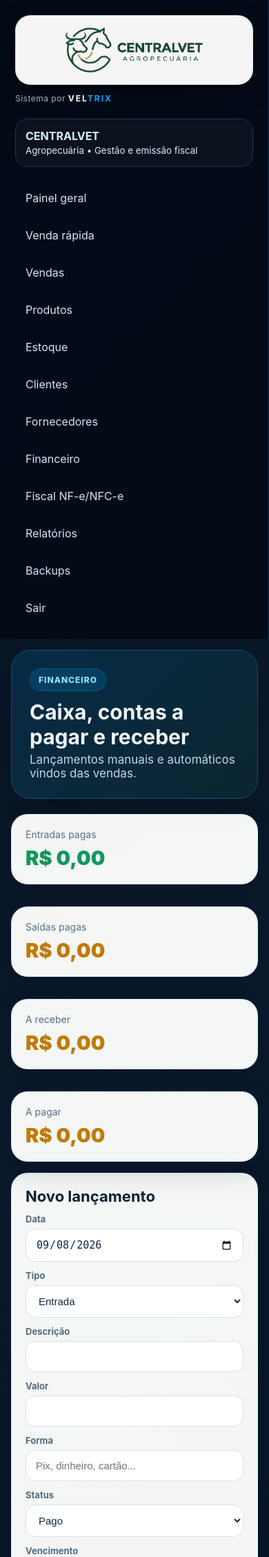
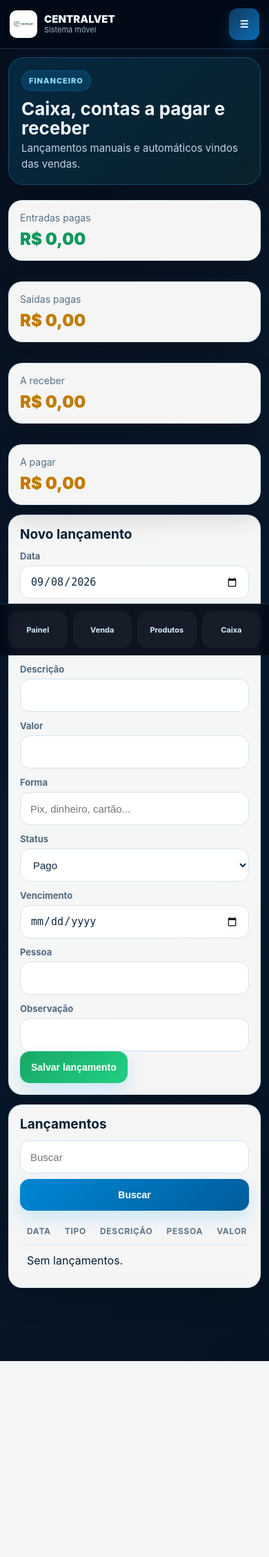
Before and after one commit to sketchJayJay/CentralVet, a Flask app: page /financeiro in a window 390 px wide; the page is wider, and only the part inside the window is pictured. Shown: the top 2257 px of that part at 69% size. After the commit the page ends 1973 px from the top of that part, so only its background shows below. Run offline with Flask 3, Linux system fonts and the light colour scheme; the visitor is signed in with stand-in values (Sample User, id 1); data that the repository does not hold is empty.

Commit message:
Add files via upload

```diff
--- a/static/style.css
+++ b/static/style.css
@@ -1,28 +1,129 @@
-
 :root{
   --bg:#07111f; --panel:#0d1b2e; --panel2:#10243c; --text:#eef6ff; --muted:#9fb4c8;
   --blue:#00a8ff; --cyan:#42e8ff; --green:#20d083; --danger:#ff5f6d; --warn:#f3b33d; --line:#183955;
 }
-*{box-sizing:border-box} body{margin:0;font-family:Inter,Segoe UI,Arial,sans-serif;background:linear-gradient(135deg,#06101d,#0a1a2c 55%,#051322);color:var(--text)}
-a{color:inherit;text-decoration:none}.layout{display:flex;min-height:100vh}.side{width:265px;background:rgba(3,10,22,.92);border-right:1px solid #12304c;padding:22px;position:fixed;inset:0 auto 0 0;overflow:auto}
-.logo{font-weight:900;font-size:24px;letter-spacing:3px;color:white}.logo span{color:var(--blue)}.brand-sub{font-size:12px;color:var(--cyan);letter-spacing:2px;margin-top:3px}.side .company{margin:22px 0;padding:14px;border:1px solid var(--line);border-radius:18px;background:rgba(255,255,255,.03);color:#d6efff}
-.menu{display:grid;gap:8px}.menu a{padding:12px 14px;border-radius:14px;color:#cfe7fb;border:1px solid transparent}.menu a:hover,.menu a.active{background:linear-gradient(135deg,#0d3b66,#073152);border-color:#1e70a7;box-shadow:0 0 18px rgba(0,168,255,.12)}
-.main{margin-left:265px;width:calc(100% - 265px);padding:28px}.hero{background:linear-gradient(135deg,rgba(0,168,255,.15),rgba(32,208,131,.07));border:1px solid #164b73;border-radius:28px;padding:26px;margin-bottom:22px;box-shadow:0 24px 60px rgba(0,0,0,.2)}
-.badge{display:inline-block;background:rgba(0,168,255,.16);color:#8de4ff;border:1px solid rgba(0,168,255,.25);padding:8px 12px;border-radius:999px;font-size:12px;font-weight:800;letter-spacing:1px;text-transform:uppercase}.hero h1{margin:12px 0 5px;font-size:40px}.hero p{color:#c1d5e8;font-size:17px;margin:0}
-.grid{display:grid;grid-template-columns:repeat(4,minmax(0,1fr));gap:16px}.grid2{display:grid;grid-template-columns:1fr 1fr;gap:16px}.card{background:rgba(255,255,255,.96);color:#092033;border-radius:24px;padding:20px;border:1px solid rgba(0,168,255,.14);box-shadow:0 15px 40px rgba(0,0,0,.16);margin-bottom:16px}.card.dark{background:rgba(13,27,46,.88);color:var(--text);border-color:#174264}.card h2{margin:0 0 12px;font-size:22px}.metric .label{color:#577083;font-size:14px}.metric .value{font-size:29px;font-weight:900;margin-top:8px;color:#071b34}.metric .value.green{color:#11975d}.metric .value.warn{color:#c17b00}
-.actions{display:flex;gap:10px;flex-wrap:wrap;margin:14px 0}.btn,button{display:inline-flex;align-items:center;justify-content:center;gap:8px;border:0;border-radius:14px;padding:12px 16px;background:linear-gradient(135deg,#0087d5,#005c9c);color:#fff;font-weight:800;cursor:pointer;box-shadow:0 10px 24px rgba(0,168,255,.18)}button.secondary,.btn.secondary{background:#edf7ff;color:#063250;border:1px solid #cdefff;box-shadow:none}.btn.green,button.green{background:linear-gradient(135deg,#19a865,#20d083)}.btn.danger,button.danger{background:#ffe6e9;color:#af182b;border:1px solid #ffbcc5;box-shadow:none}.btn.warn,button.warn{background:#fff6de;color:#8c5f00;border:1px solid #ffe3a2;box-shadow:none}
-form .row{display:grid;grid-template-columns:repeat(4,1fr);gap:12px}label{display:block;font-size:13px;color:#536b7f;margin-bottom:6px;font-weight:700}input,select,textarea{width:100%;border:1px solid #d4e4ef;border-radius:14px;padding:13px 14px;font-size:15px;background:#fff;color:#102a43;outline:none}textarea{min-height:76px}.dark input,.dark select,.dark textarea{background:#071827;color:#fff;border-color:#214d72}.dark label{color:#b9d7ee}
-table{width:100%;border-collapse:collapse}th{text-align:left;font-size:12px;text-transform:uppercase;letter-spacing:.7px;color:#5d7488;padding:12px 10px;border-bottom:1px solid #dce8f0}td{padding:12px 10px;border-bottom:1px solid #edf2f7;vertical-align:middle}.dark th{color:#a3c6dd;border-bottom-color:#1b4567}.dark td{border-bottom-color:#173852}
-.flash{padding:12px 16px;border-radius:16px;margin-bottom:16px}.flash.ok{background:#ddffef;color:#05613a}.flash.erro{background:#ffe2e6;color:#8f1324}.pill{display:inline-flex;padding:6px 10px;border-radius:999px;background:#e9f6ff;color:#075985;font-weight:800;font-size:12px}.pill.red{background:#ffe2e6;color:#a3142a}.pill.green{background:#e0ffef;color:#087246}.pill.warn{background:#fff1ca;color:#946300}
-.quick-sale{display:grid;gap:10px}.item-row{display:grid;grid-template-columns:2fr .8fr 1fr auto;gap:10px;align-items:end;margin-bottom:8px}.hide-print{}
-.receipt{max-width:780px;margin:auto;background:#fff;color:#111;padding:32px;border-radius:12px}.receipt h1{margin:0;font-size:28px}.receipt .top{display:flex;justify-content:space-between;gap:20px;border-bottom:2px solid #111;padding-bottom:12px;margin-bottom:18px}
-@media(max-width:900px){.side{position:relative;width:100%;height:auto}.layout{display:block}.main{margin:0;width:100%;padding:16px}.grid,.grid2,form .row{grid-template-columns:1fr}.item-row{grid-template-columns:1fr}.hero h1{font-size:30px}}
-@media print{.side,.hide-print,.actions{display:none!important}.main{margin:0;width:100%;padding:0}body{background:#fff;color:#000}.card,.hero{box-shadow:none;border:0}.receipt{padding:0;max-width:none}}
+*{box-sizing:border-box}
+html{-webkit-text-size-adjust:100%}
+body{margin:0;font-family:Inter,Segoe UI,Arial,sans-serif;background:linear-gradient(135deg,#06101d,#0a1a2c 55%,#051322);color:var(--text)}
+a{color:inherit;text-decoration:none}
+img{max-width:100%}
+.layout{display:flex;min-height:100vh}
+.side{width:265px;background:rgba(3,10,22,.92);border-right:1px solid #12304c;padding:22px;position:fixed;inset:0 auto 0 0;overflow:auto;z-index:50;transition:transform .25s ease, box-shadow .25s ease}
+.logo{font-weight:900;font-size:24px;letter-spacing:3px;color:white}
+.logo span{color:var(--blue)}
+.brand-sub{font-size:12px;color:var(--cyan);letter-spacing:2px;margin-top:3px}
+.side .company{margin:22px 0;padding:14px;border:1px solid var(--line);border-radius:18px;background:rgba(255,255,255,.03);color:#d6efff}
+.menu{display:grid;gap:8px}
+.menu a{padding:13px 14px;border-radius:14px;color:#cfe7fb;border:1px solid transparent;font-weight:600}
+.menu a:hover,.menu a.active{background:linear-gradient(135deg,#0d3b66,#073152);border-color:#1e70a7;box-shadow:0 0 18px rgba(0,168,255,.12)}
+.main{margin-left:265px;width:calc(100% - 265px);padding:28px;min-width:0}
+.hero{background:linear-gradient(135deg,rgba(0,168,255,.15),rgba(32,208,131,.07));border:1px solid #164b73;border-radius:28px;padding:26px;margin-bottom:22px;box-shadow:0 24px 60px rgba(0,0,0,.2)}
+.badge{display:inline-block;background:rgba(0,168,255,.16);color:#8de4ff;border:1px solid rgba(0,168,255,.25);padding:8px 12px;border-radius:999px;font-size:12px;font-weight:800;letter-spacing:1px;text-transform:uppercase}
+.hero h1{margin:12px 0 5px;font-size:40px;line-height:1.06}
+.hero p{color:#c1d5e8;font-size:17px;margin:0}
+.grid{display:grid;grid-template-columns:repeat(4,minmax(0,1fr));gap:16px}
+.grid2{display:grid;grid-template-columns:1fr 1fr;gap:16px}
+.card{background:rgba(255,255,255,.96);color:#092033;border-radius:24px;padding:20px;border:1px solid rgba(0,168,255,.14);box-shadow:0 15px 40px rgba(0,0,0,.16);margin-bottom:16px;min-width:0}
+.card.dark{background:rgba(13,27,46,.88);color:var(--text);border-color:#174264}
+.card h2{margin:0 0 12px;font-size:22px}
+.metric .label{color:#577083;font-size:14px}
+.metric .value{font-size:29px;font-weight:900;margin-top:8px;color:#071b34;word-break:break-word}
+.metric .value.green{color:#11975d}
+.metric .value.warn{color:#c17b00}
+.actions{display:flex;gap:10px;flex-wrap:wrap;margin:14px 0}
+.btn,button{display:inline-flex;align-items:center;justify-content:center;gap:8px;border:0;border-radius:14px;padding:12px 16px;background:linear-gradient(135deg,#0087d5,#005c9c);color:#fff;font-weight:800;cursor:pointer;box-shadow:0 10px 24px rgba(0,168,255,.18);font-size:14px;line-height:1.2;text-align:center}
+button.secondary,.btn.secondary{background:#edf7ff;color:#063250;border:1px solid #cdefff;box-shadow:none}
+.btn.green,button.green{background:linear-gradient(135deg,#19a865,#20d083)}
+.btn.danger,button.danger{background:#ffe6e9;color:#af182b;border:1px solid #ffbcc5;box-shadow:none}
+.btn.warn,button.warn{background:#fff6de;color:#8c5f00;border:1px solid #ffe3a2;box-shadow:none}
+form .row{display:grid;grid-template-columns:repeat(4,1fr);gap:12px}
+label{display:block;font-size:13px;color:#536b7f;margin-bottom:6px;font-weight:700}
+input,select,textarea{width:100%;border:1px solid #d4e4ef;border-radius:14px;padding:13px 14px;font-size:15px;background:#fff;color:#102a43;outline:none;min-height:48px}
+textarea{min-height:96px;resize:vertical}
+.dark input,.dark select,.dark textarea{background:#071827;color:#fff;border-color:#214d72}
+.dark label{color:#b9d7ee}
+table{width:100%;border-collapse:collapse}
+th{text-align:left;font-size:12px;text-transform:uppercase;letter-spacing:.7px;color:#5d7488;padding:12px 10px;border-bottom:1px solid #dce8f0}
+td{padding:12px 10px;border-bottom:1px solid #edf2f7;vertical-align:middle}
+.dark th{color:#a3c6dd;border-bottom-color:#1b4567}
+.dark td{border-bottom-color:#173852}
+.flash{padding:12px 16px;border-radius:16px;margin-bottom:16px}
+.flash.ok{background:#ddffef;color:#05613a}
+.flash.erro{background:#ffe2e6;color:#8f1324}
+.pill{display:inline-flex;padding:6px 10px;border-radius:999px;background:#e9f6ff;color:#075985;font-weight:800;font-size:12px}
+.pill.red{background:#ffe2e6;color:#a3142a}
+.pill.green{background:#e0ffef;color:#087246}
+.pill.warn{background:#fff1ca;color:#946300}
+.quick-sale{display:grid;gap:10px}
+.item-row{display:grid;grid-template-columns:2fr .8fr 1fr auto;gap:10px;align-items:end;margin-bottom:8px}
+.hide-print{}
+.receipt{max-width:780px;margin:auto;background:#fff;color:#111;padding:32px;border-radius:12px}
+.receipt h1{margin:0;font-size:28px}
+.receipt .top{display:flex;justify-content:space-between;gap:20px;border-bottom:2px solid #111;padding-bottom:12px;margin-bottom:18px}
+.client-logo-box{background:rgba(255,255,255,.96);border:1px solid rgba(32,208,131,.22);border-radius:22px;padding:12px;margin-bottom:12px;box-shadow:0 12px 35px rgba(0,0,0,.22)}
+.client-logo-box img{width:100%;display:block;object-fit:contain;max-height:92px}
+.powered{color:#9fb4c8;font-size:12px;letter-spacing:.5px;margin:0 0 14px}
+.powered b{color:#fff;letter-spacing:2px}
+.powered span{color:var(--blue)}
+.login-card{position:relative;overflow:hidden}
+.login-card:before{content:"";position:absolute;inset:-120px -80px auto auto;width:260px;height:260px;background:radial-gradient(circle,rgba(32,208,131,.2),transparent 62%);pointer-events:none}
+.login-logo-wrap{background:rgba(255,255,255,.96);border-radius:24px;padding:14px;margin-bottom:16px;box-shadow:0 18px 40px rgba(0,0,0,.25)}
+.login-logo-wrap img{display:block;width:100%;height:auto;object-fit:contain}
+.hero-branded{display:grid;grid-template-columns:1fr minmax(230px,380px);align-items:center;gap:18px}
+.hero-branded .actions{grid-column:1 / -1}
+.hero-logo{background:rgba(255,255,255,.97);border-radius:24px;padding:16px;border:1px solid rgba(255,255,255,.45);box-shadow:0 18px 45px rgba(0,0,0,.2)}
+.hero-logo img{display:block;width:100%;height:auto;object-fit:contain}
+.receipt-logo-line{display:flex;align-items:center;gap:14px}
+.receipt-logo-line img{width:180px;max-height:80px;object-fit:contain}
+.mobile-topbar,.mobile-backdrop,.mobile-quicknav{display:none}
+.inline-form{display:flex;gap:8px;flex-wrap:wrap}
+.inline-form input,.inline-form select{flex:1 1 220px}
+.table-wrap{overflow:auto;-webkit-overflow-scrolling:touch}
 
-.client-logo-box{background:rgba(255,255,255,.96);border:1px solid rgba(32,208,131,.22);border-radius:22px;padding:12px;margin-bottom:12px;box-shadow:0 12px 35px rgba(0,0,0,.22)}
-.client-logo-box img{width:100%;display:block;object-fit:contain;max-height:92px}.powered{color:#9fb4c8;font-size:12px;letter-spacing:.5px;margin:0 0 14px}.powered b{color:#fff;letter-spacing:2px}.powered span{color:var(--blue)}
-.login-card{position:relative;overflow:hidden}.login-card:before{content:"";position:absolute;inset:-120px -80px auto auto;width:260px;height:260px;background:radial-gradient(circle,rgba(32,208,131,.2),transparent 62%);pointer-events:none}.login-logo-wrap{background:rgba(255,255,255,.96);border-radius:24px;padding:14px;margin-bottom:16px;box-shadow:0 18px 40px rgba(0,0,0,.25)}.login-logo-wrap img{display:block;width:100%;height:auto;object-fit:contain}
-.hero-branded{display:grid;grid-template-columns:1fr minmax(230px,380px);align-items:center;gap:18px}.hero-branded .actions{grid-column:1 / -1}.hero-logo{background:rgba(255,255,255,.97);border-radius:24px;padding:16px;border:1px solid rgba(255,255,255,.45);box-shadow:0 18px 45px rgba(0,0,0,.2)}.hero-logo img{display:block;width:100%;height:auto;object-fit:contain}
-.receipt-logo-line{display:flex;align-items:center;gap:14px}.receipt-logo-line img{width:180px;max-height:80px;object-fit:contain}
-@media(max-width:900px){.hero-branded{grid-template-columns:1fr}.hero-logo{order:-1}.client-logo-box img{max-height:75px}.receipt-logo-line{display:block}.receipt-logo-line img{width:160px;margin-bottom:8px}}
-@media print{.receipt-logo-line img{width:170px}.client-logo-box,.hero-logo{box-shadow:none}}
+@media(max-width:900px){
+  body.menu-open{overflow:hidden}
+  .layout{display:block}
+  .mobile-topbar{display:flex;position:sticky;top:0;z-index:60;align-items:center;justify-content:space-between;gap:12px;padding:12px 14px;background:rgba(3,10,22,.96);backdrop-filter:blur(8px);border-bottom:1px solid #12304c}
+  .mobile-topbar .topbar-brand{display:flex;align-items:center;gap:10px;min-width:0}
+  .mobile-topbar img{width:40px;height:40px;object-fit:contain;border-radius:10px;background:#fff;padding:5px}
+  .mobile-topbar .title{font-size:15px;font-weight:900;line-height:1.1}
+  .mobile-topbar .subtitle{font-size:11px;color:#9fb4c8}
+  .menu-toggle{width:44px;height:44px;border-radius:12px;padding:0;background:linear-gradient(135deg,#0f3a63,#0a6db3)}
+  .mobile-backdrop{position:fixed;inset:0;background:rgba(0,0,0,.45);z-index:48}
+  body.menu-open .mobile-backdrop{display:block}
+  .side{position:fixed;left:0;top:0;bottom:0;width:min(84vw,310px);max-width:310px;transform:translateX(-105%);box-shadow:none;padding-top:18px}
+  body.menu-open .side{transform:translateX(0);box-shadow:0 20px 60px rgba(0,0,0,.45)}
+  .main{margin:0;width:100%;padding:14px 14px 90px}
+  .hero{padding:18px;border-radius:22px}
+  .hero h1{font-size:29px}
+  .hero p{font-size:15px;line-height:1.5}
+  .hero-branded{grid-template-columns:1fr}
+  .hero-logo{order:-1;padding:12px}
+  .grid,.grid2,form .row{grid-template-columns:1fr}
+  .card{padding:16px;border-radius:20px;margin-bottom:14px}
+  .card h2{font-size:19px}
+  .actions{display:grid;grid-template-columns:1fr 1fr;gap:10px}
+  .actions .btn,.actions button{width:100%;min-width:0;padding:13px 12px}
+  .btn,button{min-height:46px}
+  .item-row{grid-template-columns:1fr}
+  .item-row button{width:100%}
+  .inline-form,.card > form[method="get"]{display:grid!important;grid-template-columns:1fr;gap:8px}
+  table{display:block;overflow-x:auto;white-space:nowrap;-webkit-overflow-scrolling:touch}
+  .metric .value{font-size:24px}
+  .client-logo-box img{max-height:75px}
+  .receipt-logo-line{display:block}
+  .receipt-logo-line img{width:160px;margin-bottom:8px}
+  .mobile-quicknav{display:grid;position:fixed;left:0;right:0;bottom:0;z-index:55;grid-template-columns:repeat(4,1fr);gap:8px;padding:10px 12px;background:rgba(3,10,22,.96);backdrop-filter:blur(8px);border-top:1px solid #12304c}
+  .mobile-quicknav a{display:flex;flex-direction:column;align-items:center;justify-content:center;gap:4px;padding:10px 6px;border-radius:14px;background:rgba(255,255,255,.04);font-size:11px;font-weight:700;color:#d7ecff;text-align:center;min-height:54px}
+  .mobile-quicknav a.active,.mobile-quicknav a:hover{background:linear-gradient(135deg,#0d3b66,#073152)}
+}
+
+@media(max-width:560px){
+  .hero h1{font-size:26px}
+  .actions{grid-template-columns:1fr}
+  .badge{font-size:11px;padding:7px 10px}
+  .side .company{margin:14px 0}
+  .main{padding:12px 12px 92px}
+}
+
+@media print{.side,.hide-print,.actions,.mobile-topbar,.mobile-backdrop,.mobile-quicknav{display:none!important}.main{margin:0;width:100%;padding:0}body{background:#fff;color:#000}.card,.hero{box-shadow:none;border:0}.receipt{padding:0;max-width:none}.client-logo-box,.hero-logo{box-shadow:none}.receipt-logo-line img{width:170px}}
--- a/templates/base.html
+++ b/templates/base.html
@@ -1,4 +1,3 @@
-
 <!doctype html>
 <html lang="pt-BR">
 <head>
@@ -9,8 +8,19 @@
 </head>
 <body>
 {% if session.get('logged') %}
+<div class="mobile-topbar hide-print">
+  <div class="topbar-brand">
+    <img src="{{ url_for('static', filename='centralvet_logo.png') }}" alt="CENTRALVET Agropecuária">
+    <div>
+      <div class="title">CENTRALVET</div>
+      <div class="subtitle">Sistema móvel</div>
+    </div>
+  </div>
+  <button type="button" class="menu-toggle" onclick="toggleMenu()">☰</button>
+</div>
+<div class="mobile-backdrop hide-print" onclick="closeMenu()"></div>
 <div class="layout">
-  <aside class="side">
+  <aside class="side" id="sidebarMenu">
     <div class="client-logo-box">
       <img src="{{ url_for('static', filename='centralvet_logo.png') }}" alt="CENTRALVET Agropecuária">
     </div>
@@ -40,6 +50,12 @@
     {% block content %}{% endblock %}
   </main>
 </div>
+<nav class="mobile-quicknav hide-print">
+  <a href="{{ url_for('index') }}">Painel</a>
+  <a href="{{ url_for('nova_venda') }}">Venda</a>
+  <a href="{{ url_for('produtos') }}">Produtos</a>
+  <a href="{{ url_for('financeiro') }}">Caixa</a>
+</nav>
 {% else %}
   {% block auth %}{% endblock %}
 {% endif %}
@@ -53,6 +69,12 @@ function filterTable(inputId, tableId){
     tr.style.display = tr.innerText.toLowerCase().includes(q) ? '' : 'none';
   });
 }
+function toggleMenu(){ document.body.classList.toggle('menu-open'); }
+function closeMenu(){ document.body.classList.remove('menu-open'); }
+window.addEventListener('resize', ()=>{ if(window.innerWidth > 900) closeMenu(); });
+document.addEventListener('click', function(e){
+  if(window.innerWidth <= 900 && e.target.closest('.menu a')) closeMenu();
+});
 </script>
 {% block scripts %}{% endblock %}
 </body>
```
